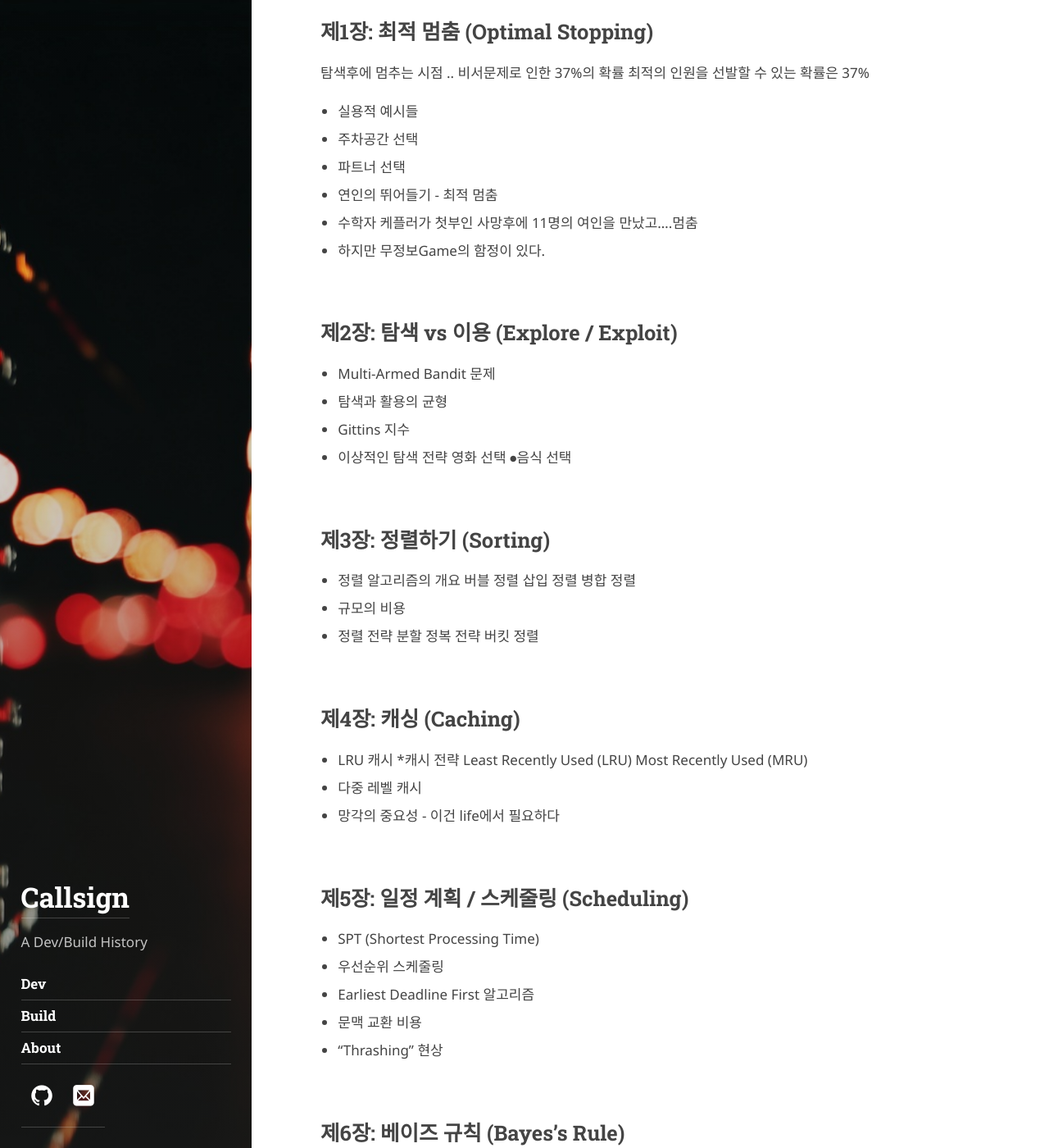
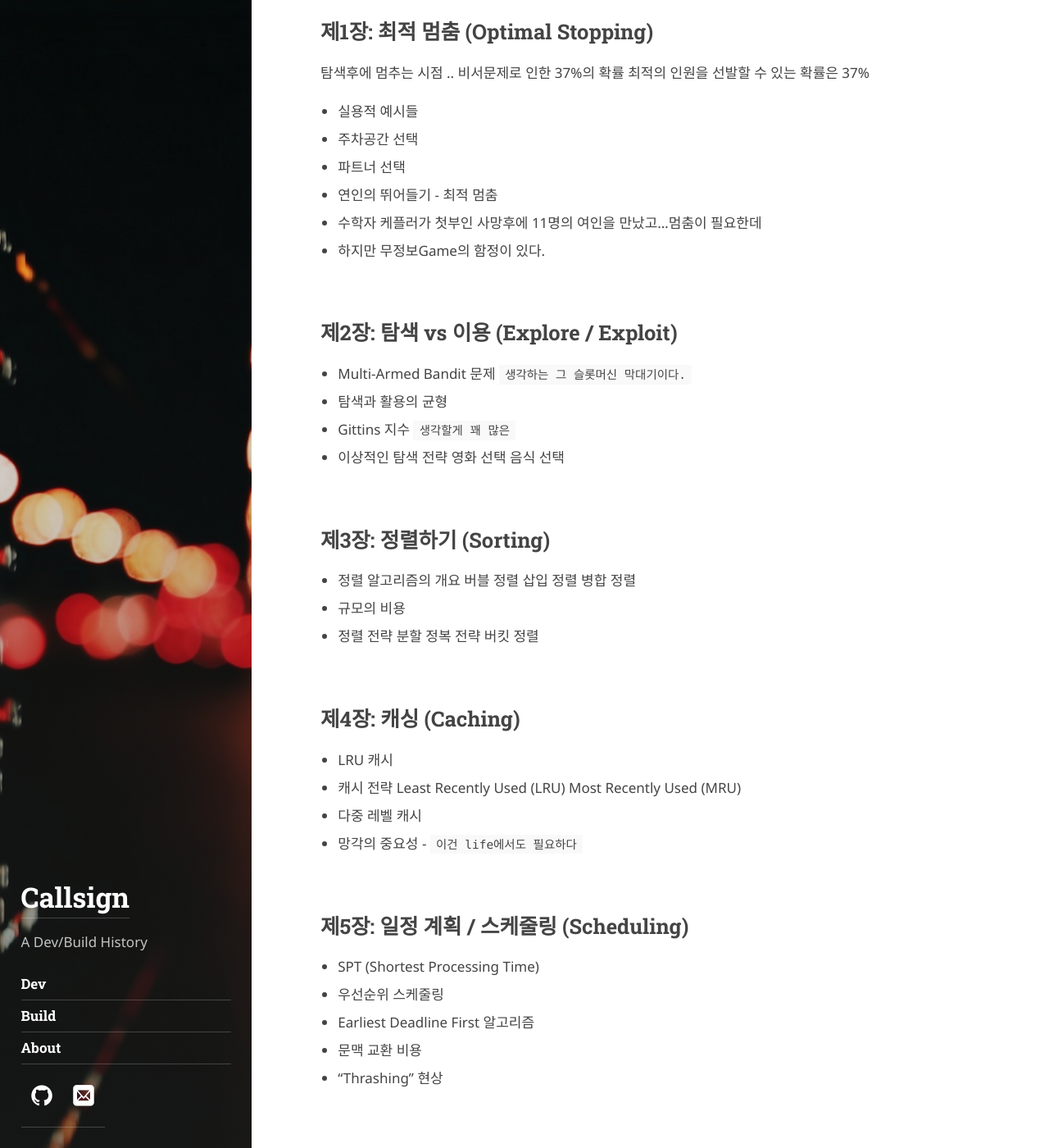
Before and after one commit to callsign88/callsign88.github.io, a Jekyll site: the page built from _posts/2017-05-03-javascripten.md, in a window 1280 px wide and 1400 px high, scrolled down 522 px. Shown: the whole window at 82% size. Built offline with Jekyll 4.4.1, drawn with Linux system fonts in a browser that asks for light colours; some web fonts are replaced; some of the changed text lies outside the part shown.

Commit message:
Refine 'Algorithms to live by' post with more details and wiki link

```diff
--- a/_posts/2017-05-03-javascripten.md
+++ b/_posts/2017-05-03-javascripten.md
@@ -2,7 +2,7 @@
 layout: post
 title: Algorithms to live by 알고리즘, 인생을 계산하다
 description: >
-  도서 *알고리즘, 인생을 계산하다* 일상의 모든 문제를 단숨에 해결하는 생각의  혁명 내용들에 대해서 다시 한번 정리해본다.
+  도서 *알고리즘, 인생을 계산하다* 일상의 모든 문제를 단숨에 해결하는 생각의  혁명 이라는 부제가 있다.  내용들에 대해서 다시 한번 정리해본다.
 tags: [Build]
 ---
 
@@ -17,36 +17,36 @@ tags: [Build]
 * 주차공간 선택
 * 파트너 선택
 * 연인의 뛰어들기 - 최적 멈춤
-* 수학자 케플러가 첫부인 사망후에 11명의 여인을 만났고....멈춤
+* 수학자 케플러가 첫부인 사망후에 11명의 여인을 만났고...멈춤이 필요한데
 * 하지만 무정보Game의 함정이 있다.
 
 
 ## 제2장: 탐색 vs 이용 (Explore / Exploit)
-* Multi-Armed Bandit 문제
+* Multi-Armed Bandit 문제 `생각하는 그 슬롯머신 막대기이다.`
 * 탐색과 활용의 균형
-* Gittins 지수
+* Gittins 지수 `생각할게 꽤 많은`
 * 이상적인 탐색 전략
-  영화 선택
-  ⦁음식 선택
+   영화 선택
+   음식 선택
 
 ## 제3장: 정렬하기 (Sorting)
 * 정렬 알고리즘의 개요
-  버블 정렬
-  삽입 정렬
-  병합 정렬
+   버블 정렬
+   삽입 정렬
+   병합 정렬
 * 규모의 비용
 * 정렬 전략
-  분할 정복 전략
-  버킷 정렬
+   분할 정복 전략
+   버킷 정렬
 
 ## 제4장: 캐싱 (Caching)
 
 * LRU 캐시
-*캐시 전략
-  Least Recently Used (LRU)
-  Most Recently Used (MRU)
+* 캐시 전략
+   Least Recently Used (LRU)
+   Most Recently Used (MRU)
 * 다중 레벨 캐시
-* 망각의 중요성 - 이건 life에서 필요하다
+* 망각의 중요성 - `이건 life에서도 필요하다`
 
 
 ## 제5장: 일정 계획 / 스케줄링 (Scheduling)
```
Also changed, not shown: other parts of _posts/2017-05-03-javascripten.md (+1 -1 lines).
